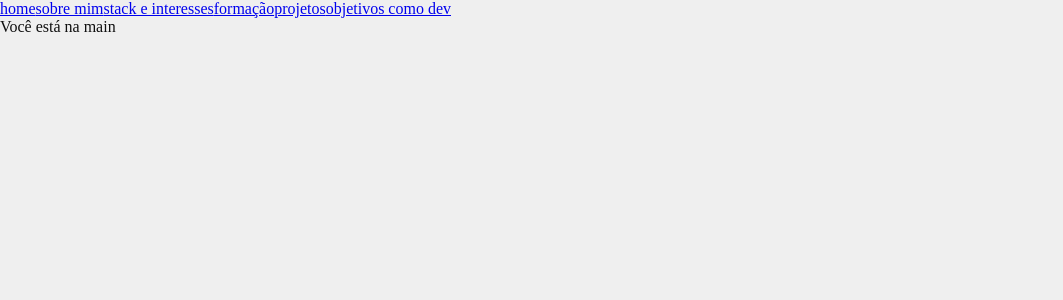
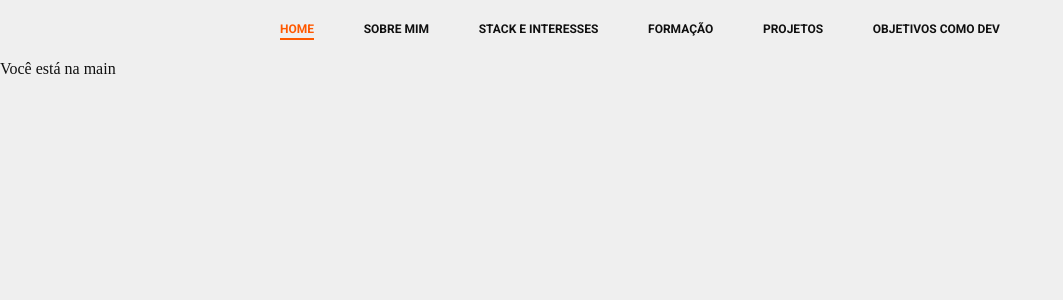
Before and after one commit to agnaldoburgojr/portfolio, a React (Create React App) app: page / in a window 1280 px wide. Shown: the top 300 px of the page, without its empty margins (0-1063 px from the left). Built offline with nearby package versions, Linux system fonts and the light colour scheme.

Commit message:
feat: add header

```diff
--- a/public/index.html
+++ b/public/index.html
@@ -10,10 +10,8 @@
       name="description"
       content="Portfólio Agnaldo Burgo Júnior"
     />
-    <link
-      href="https://fonts.googleapis.com/css2?family=Roboto+Slab:wght@400;500&display=swap"
-      rel="stylesheet"
-    />
+    <link rel="preconnect" href="https://fonts.gstatic.com">
+    <link href="https://fonts.googleapis.com/css2?family=Roboto+Slab:wght@600&family=Roboto:wght@300;400;700&display=swap" rel="stylesheet">
     <title>Portfólio</title>
   </head>
   <body>
--- a/src/layout/MainLayout/index.tsx
+++ b/src/layout/MainLayout/index.tsx
@@ -1,17 +1,24 @@
-import React from 'react';
-import { Link } from 'react-router-dom'
-import { Container, Header } from './styles'
+import React, { useState, useCallback } from 'react';
+import { Container, Header, Nav, Link } from './styles'
 
 const MainLayout: React.FC = ({children}) => {
+  const [index, setIndex] = useState(0)
+
+  const handleClick = useCallback((newIndex: number)=>{
+    setIndex(newIndex)
+  }, [])
+
   return (
     <Container>
       <Header>
-        <Link to="/">home</Link>
-        <Link to="/about">sobre mim</Link>
-        <Link to="/stack">stack e interesses</Link>
-        <Link to="/courses">formação</Link>
-        <Link to="/projects">projetos</Link>
-        <Link to="/goals">objetivos como dev</Link>
+        <Nav>
+          <Link to="/" isActive={index === 0} onClick={()=> handleClick(0)}>home</Link>
+          <Link to="/about" isActive={index === 1} onClick={()=> handleClick(1)}>sobre mim</Link>
+          <Link to="/stack" isActive={index === 2} onClick={()=> handleClick(2)}>stack e interesses</Link>
+          <Link to="/courses" isActive={index === 3} onClick={()=> handleClick(3)}>formação</Link>
+          <Link to="/projects" isActive={index === 4} onClick={()=> handleClick(4)}>projetos</Link>
+          <Link to="/goals" isActive={index === 5} onClick={()=> handleClick(5)}>objetivos como dev</Link>
+        </Nav>
       </Header>
       {children}
     </Container>
--- a/src/layout/MainLayout/styles.ts
+++ b/src/layout/MainLayout/styles.ts
@@ -1,5 +1,45 @@
-import styled from 'styled-components'
+import styled, { css } from 'styled-components'
+import { Link as LinkRouter } from 'react-router-dom'
+import { shade } from 'polished'
+interface LinkProps {
+  isActive?: boolean;
+}
 
 export const Container = styled.div``;
 
-export const Header = styled.nav``;
+export const Header = styled.div`
+  width: 100%;
+  height: 60px;
+  display: flex;
+  align-items: center;
+  justify-content: center;
+`;
+
+export const Nav = styled.nav`
+  width: 720px;
+  text-transform: uppercase;
+  display: flex;
+  justify-content: space-between;
+`;
+
+export const Link = styled(LinkRouter)<LinkProps>`
+    font-family: 'Roboto', sans-serif;
+    font-weight: 700;
+    font-size: 12px;
+    text-decoration: none;
+    color: #101010;
+    padding: 2px 0;
+    transition: color 0.2s;
+    ${props =>
+    props.isActive &&
+    css`
+      border-bottom: 2px solid  #ff5900;
+      color: #ff5900;
+      font-weight: 700;
+
+    `}
+
+    &:hover {
+      color: #ff5900;
+    }
+`
--- a/src/styles/global.ts
+++ b/src/styles/global.ts
@@ -15,7 +15,7 @@ export default createGlobalStyle`
   }
 
   border-style, input, button {
-    font-family: 'Roboto Slab', serif;
+    font-family: 'Roboto', sans-serif;
     font-size: 16px;
   }
 
```
Also changed, not shown: src/assets/photo.png (added), 1 other file (tests, documents, lock files or other folders).
